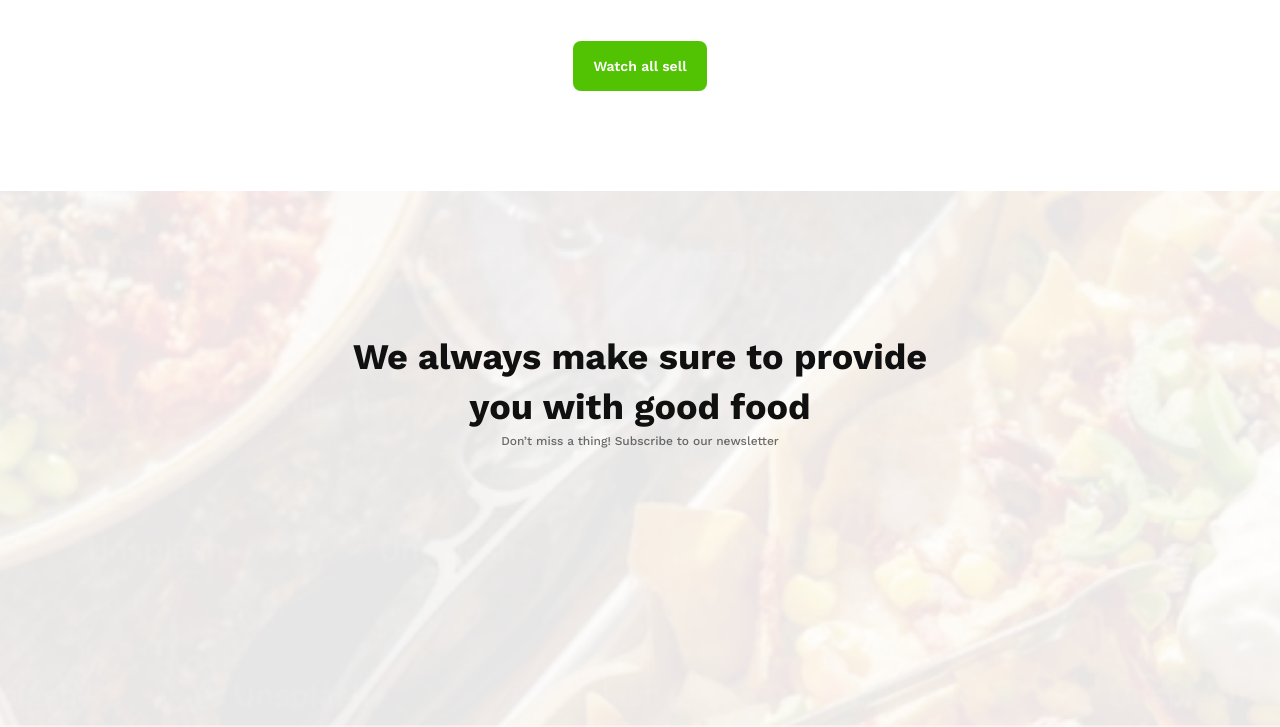
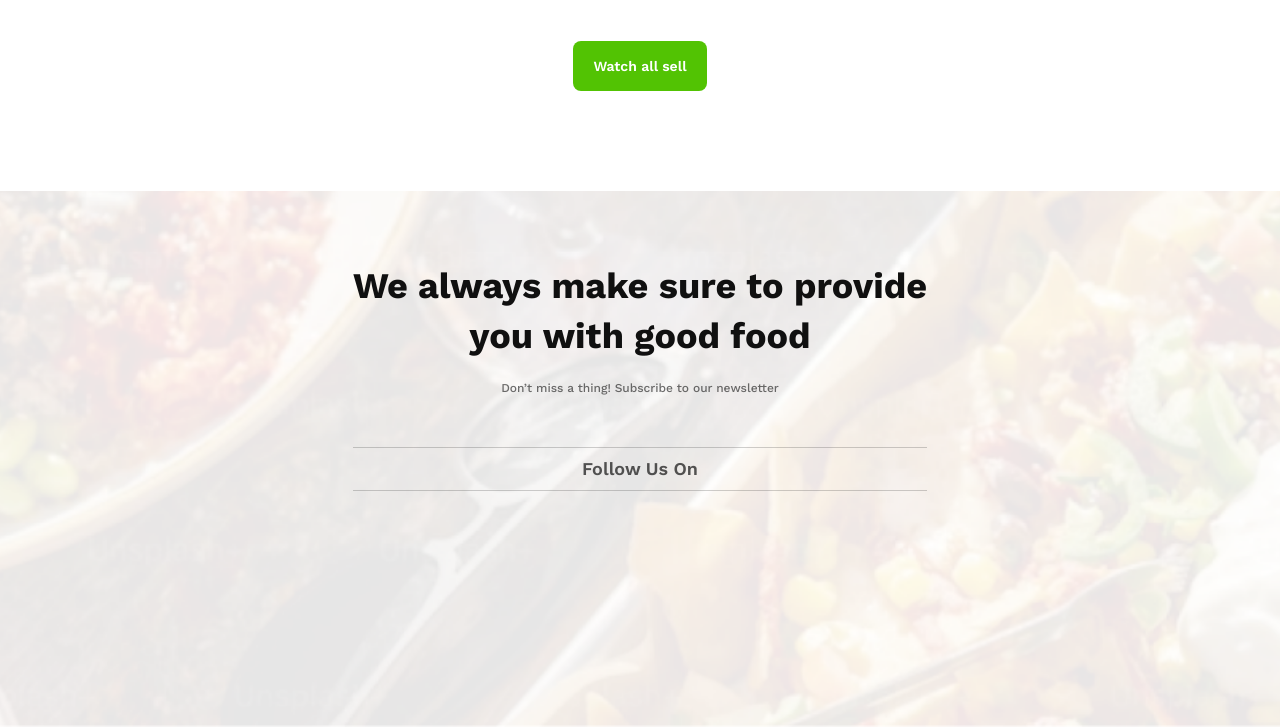
Before and after one commit to tuhin-swe/Food-Restaurant-Project, a plain HTML site: page index.html in a window 1280 px wide. Shown: the part 1277-2004 px from the top of the page. Drawn offline with nearby package versions, Linux system fonts and the light colour scheme.

Commit message:
third sectio working

```diff
--- a/index.html
+++ b/index.html
@@ -99,6 +99,12 @@
         <div class="media-containr">
             <h1 class="title">We always make sure to provide <br>you with good food</h1>
             <p class="subtitle">Don’t miss a thing! Subscribe to our newsletter</p>
+            <div class="box-sizing">
+                <h1 class="heading">Follow Us On</h1>
+            </div>
+        </div>
+        <div class="">
+
         </div>
       </section>
 </body>
--- a/style.css
+++ b/style.css
@@ -150,10 +150,11 @@ background: rgba(82, 195, 3, 0.15);
      align-items: center;
 }
 #social-media .media-containr{
+    height: 260px;
     margin-bottom: 137px;
 }
 #social-media .media-containr .title{
-
+   margin-bottom: 18px;
     color: rgb(16, 16, 16);
 font-family: Work Sans;
 font-size: 36px;
@@ -175,3 +176,21 @@ text-align: center;
 opacity: 0.6;
 
 }
+.media-containr .box-sizing{
+    box-sizing: border-box;
+border-bottom: 1px solid rgba(16, 16, 16, 0.2);
+border-top: 1px solid rgba(16, 16, 16, 0.2);
+margin-top: 50px;
+}
+.media-containr .box-sizing .heading{
+    color: rgb(16, 16, 16);
+font-family: Work Sans;
+font-size: 18px;
+font-weight: 600;
+line-height: 22px;
+letter-spacing: 0%;
+text-align: center;
+padding: 10px;
+opacity: 0.7;
+
+}
```
